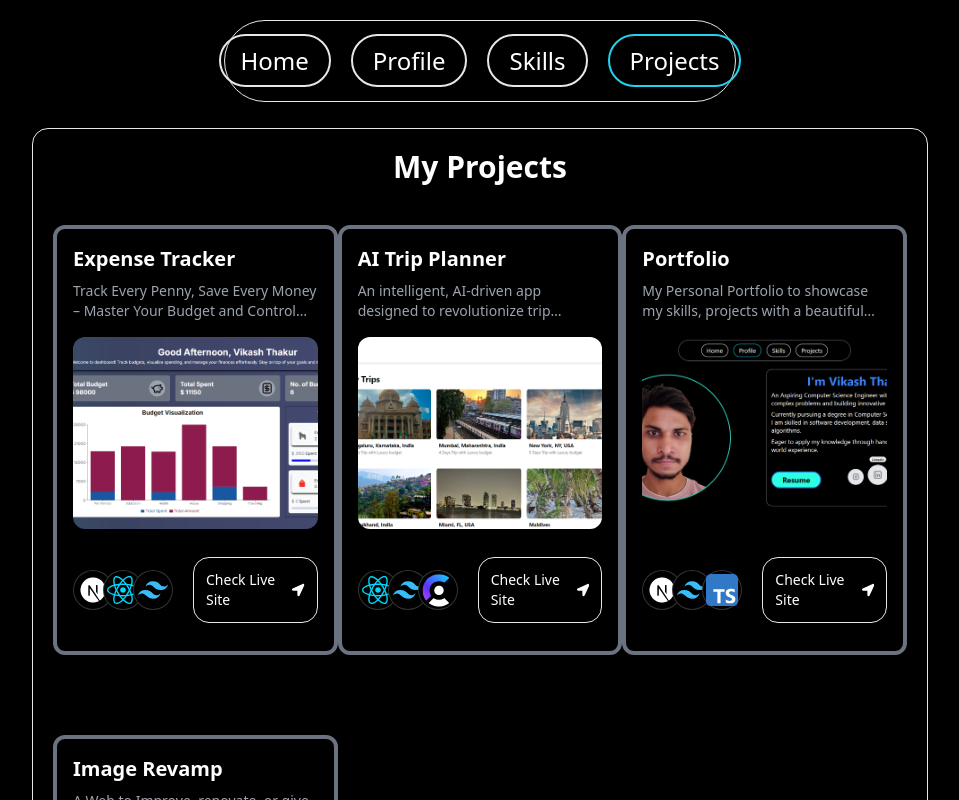
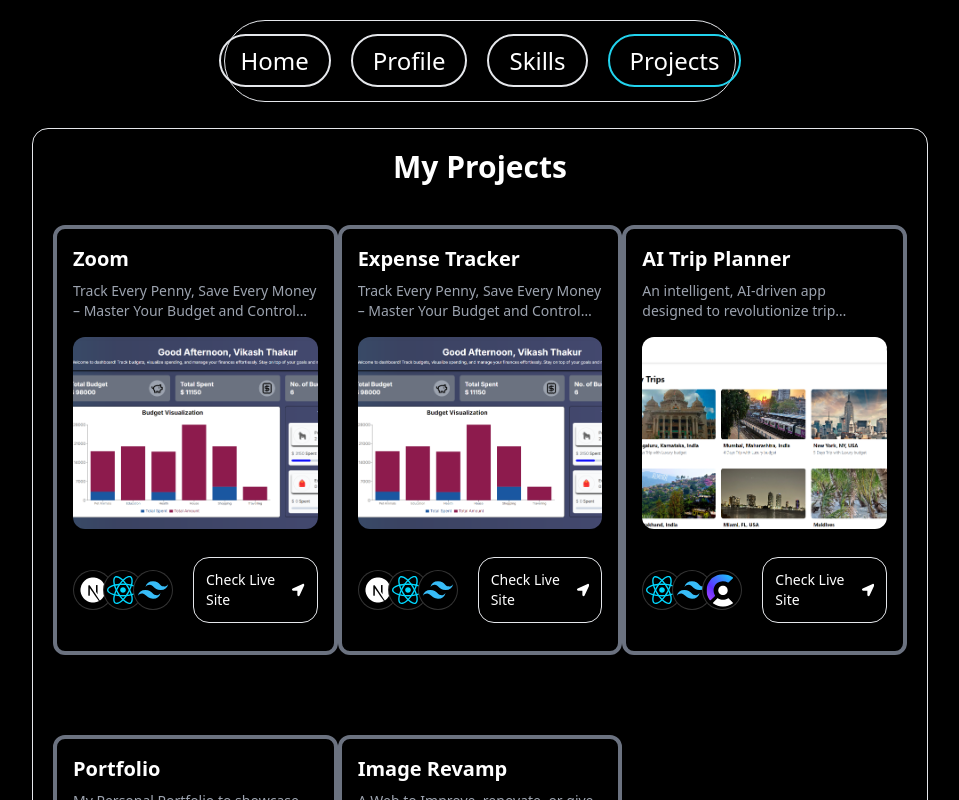
Before and after one commit to Vikash-thak12/MyPortfolio, a Next.js app: page /projects in a window 1280 px wide. Shown: the top 800 px of the page, without its empty margins (160-1119 px from the left). Built offline with nearby package versions, Linux system fonts and the light colour scheme.

Commit message:
Updated: Add another project

```diff
--- a/data/index.ts
+++ b/data/index.ts
@@ -9,6 +9,14 @@ export const navItems = [
   export const projects = [
     {
       id: 1,
+      title: "Zoom",
+      des: "Track Every Penny, Save Every Money – Master Your Budget and Control Your Future.",
+      img: "/ss.png",
+      iconLists: ["/assets/next.svg", "/assets/re.svg", "/assets/tail.svg"],
+      link: "https://tracexpense.vercel.app/",
+    },
+    {
+      id: 2,
       title: "Expense Tracker",
       des: "Track Every Penny, Save Every Money – Master Your Budget and Control Your Future.",
       img: "/ss.png",
```
